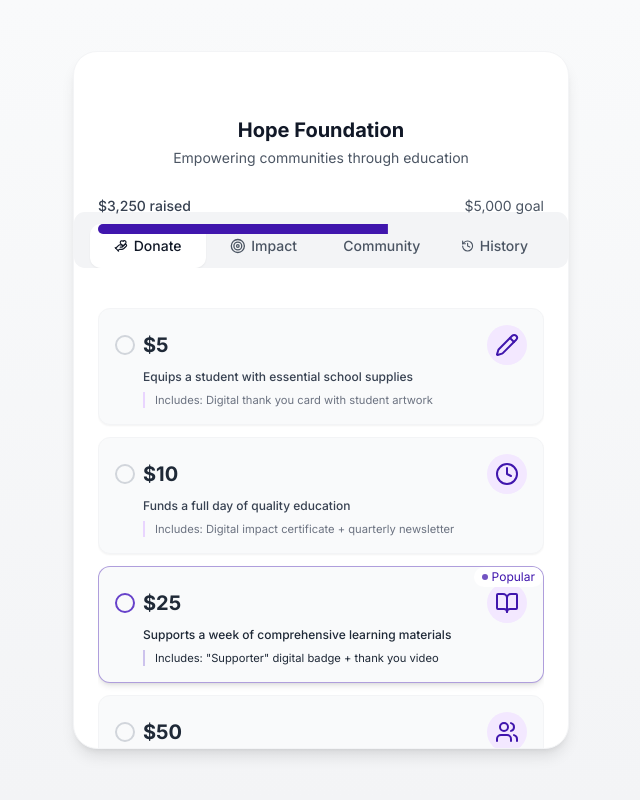
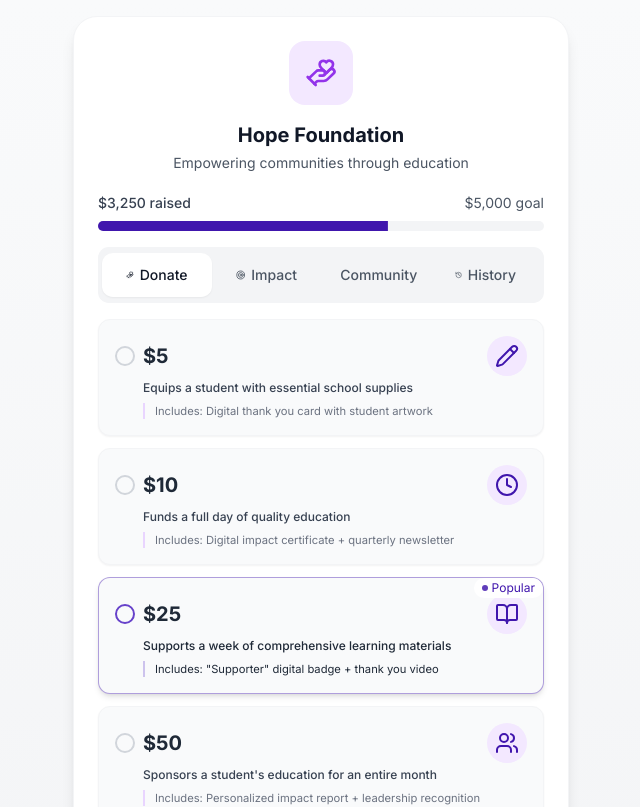
Before and after one commit to kalimandir/widgetwonders-02, a React (Vite) app: page / in a window 1280 px wide. Shown: the top 807 px of the page, without its empty margins (319-959 px from the left). Built offline with nearby package versions, Linux system fonts and the light colour scheme.

Commit message:
Reverted to edit edt-f3d148b5-fee2-44b4-81df-dec2add8b327: "Add join challenge modal
Implements a modal for users to join challenges, displaying challenge details, participation options, and commitment information."

```diff
--- a/src/components/DonationWidget/DonationWidget.tsx
+++ b/src/components/DonationWidget/DonationWidget.tsx
@@ -9,7 +9,6 @@ import { Progress } from "@/components/ui/progress";
 import { HandHeart, Target, Users, History, BookOpen, Calendar, BarChart3, PieChart, Award, Image } from "lucide-react";
 import { Tabs, TabsList, TabsTrigger, TabsContent } from "@/components/ui/tabs";
 import { Card, CardContent } from "@/components/ui/card";
-import { ScrollArea } from "@/components/ui/scroll-area";
 import { ChartContainer, ChartTooltip, ChartTooltipContent } from "@/components/ui/chart";
 import { Cell, PieChart as RechartsPieChart, Pie, ResponsiveContainer, BarChart, Bar, XAxis, YAxis, Tooltip, Legend } from "recharts";
 
@@ -189,26 +188,25 @@ const DonationWidget: React.FC<DonationWidgetProps> = ({
       "border border-gray-100",
       animateIn ? "opacity-100 translate-y-0" : "opacity-0 translate-y-4"
     )}>
-      <div className="flex flex-col h-full">
-        <div className="p-6 flex flex-col items-center h-[160px]">
+      <div className="p-6 flex flex-col items-center">
         <div className={cn(
-            "w-12 h-12 rounded-2xl overflow-hidden flex items-center justify-center mb-4 transition-all mt-6",
+          "w-16 h-16 rounded-2xl overflow-hidden flex items-center justify-center mb-4 transition-all",
           "bg-purple-100 duration-700 delay-100",
           animateIn ? "opacity-100 scale-100" : "opacity-0 scale-95"
         )}>
-            <HandHeart className="w-6 h-6 text-purple-600" />
+          <HandHeart className="w-8 h-8 text-purple-600" />
         </div>
 
         <div className={cn(
-            "text-center mb-3 transition-all duration-700 delay-200",
+          "text-center mb-5 transition-all duration-700 delay-200",
           animateIn ? "opacity-100 translate-y-0" : "opacity-0 translate-y-4"
         )}>
           <h2 className="text-xl font-bold text-gray-900 mb-1">{organizationName}</h2>
-            <p className="text-sm text-gray-600 mb-4">{missionStatement}</p>
+          <p className="text-sm text-gray-600">{missionStatement}</p>
         </div>
 
         <div className={cn(
-            "w-full transition-all duration-700 delay-250",
+          "w-full mb-4 transition-all duration-700 delay-250",
           animateIn ? "opacity-100 translate-y-0" : "opacity-0 translate-y-4"
         )}>
           <div className="flex justify-between mb-2">
@@ -224,10 +222,9 @@ const DonationWidget: React.FC<DonationWidgetProps> = ({
             className="h-2.5 bg-gray-100 rounded-full"
           />
         </div>
-        </div>
 
-        <Tabs value={activeTab} onValueChange={handleTabChange} className="w-full flex flex-col flex-1">
-          <TabsList className="w-full grid grid-cols-4 px-4 py-3">
+        <Tabs value={activeTab} onValueChange={handleTabChange} className="w-full">
+          <TabsList className="w-full grid grid-cols-4">
             <TabsTrigger value="donate" className="flex items-center justify-center gap-1.5">
               <HandHeart className="h-5 w-5" />
               {!isMobile && <span>Donate</span>}
@@ -246,8 +243,7 @@ const DonationWidget: React.FC<DonationWidgetProps> = ({
             </TabsTrigger>
           </TabsList>
 
-          <ScrollArea className="w-full overflow-auto max-h-[calc(100vh-320px)] p-6 pt-6">
-            <TabsContent value="donate" className="space-y-4 min-h-[300px]">
+          <TabsContent value="donate" className="space-y-4">
             <div className={cn(
               "w-full flex flex-col gap-3 mb-4 transition-all duration-700 delay-300",
               animateIn ? "opacity-100 translate-y-0" : "opacity-0 translate-y-4"
@@ -321,7 +317,8 @@ const DonationWidget: React.FC<DonationWidgetProps> = ({
             </div>
           </TabsContent>
 
-            <TabsContent value="impact" className="space-y-5 min-h-[300px]">
+          <TabsContent value="impact">
+            <div className="space-y-5">
               <div className="grid grid-cols-3 gap-2 mb-4">
                 {IMPACT_METRICS.map((metric) => (
                   <Card key={metric.name} className="shadow-sm border-purple-100">
@@ -422,16 +419,16 @@ const DonationWidget: React.FC<DonationWidgetProps> = ({
                   ))}
                 </div>
               </div>
+            </div>
           </TabsContent>
 
-            <TabsContent value="community" className="min-h-[300px]">
+          <TabsContent value="community">
             <CommunityTab onSwitchToDonateTab={() => handleTabChange("donate")} />
           </TabsContent>
 
-            <TabsContent value="history" className="min-h-[300px]">
+          <TabsContent value="history">
             <HistoryTab />
           </TabsContent>
-          </ScrollArea>
         </Tabs>
       </div>
     </div>
--- a/src/pages/Index.tsx
+++ b/src/pages/Index.tsx
@@ -1,5 +1,5 @@
 
-import React from 'react';
+import React, { useState } from 'react';
 import DonationWidget from '../components/DonationWidget/DonationWidget';
 
 const Index = () => {
```
Lines whose indentation alone changed are shown as unchanged.
